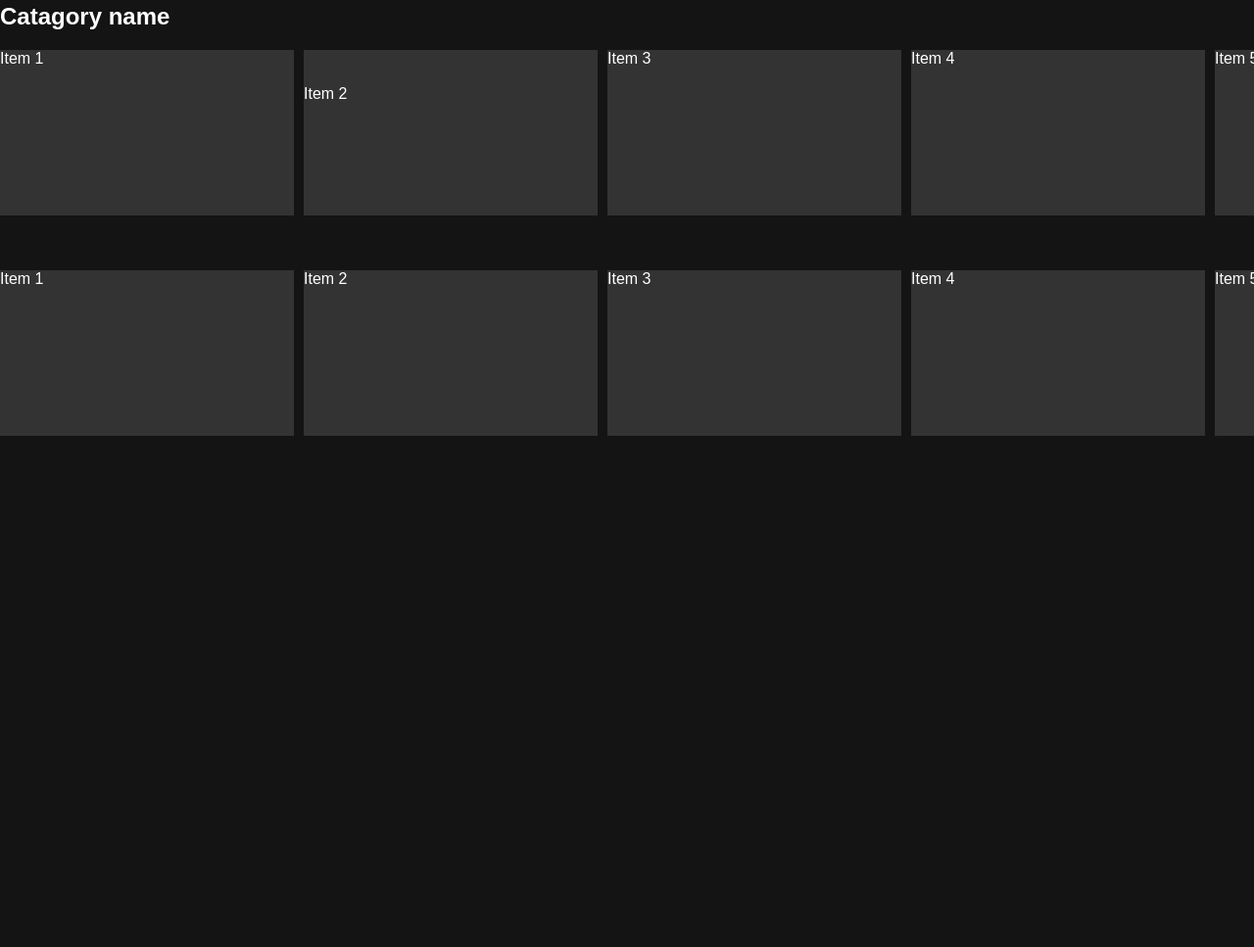
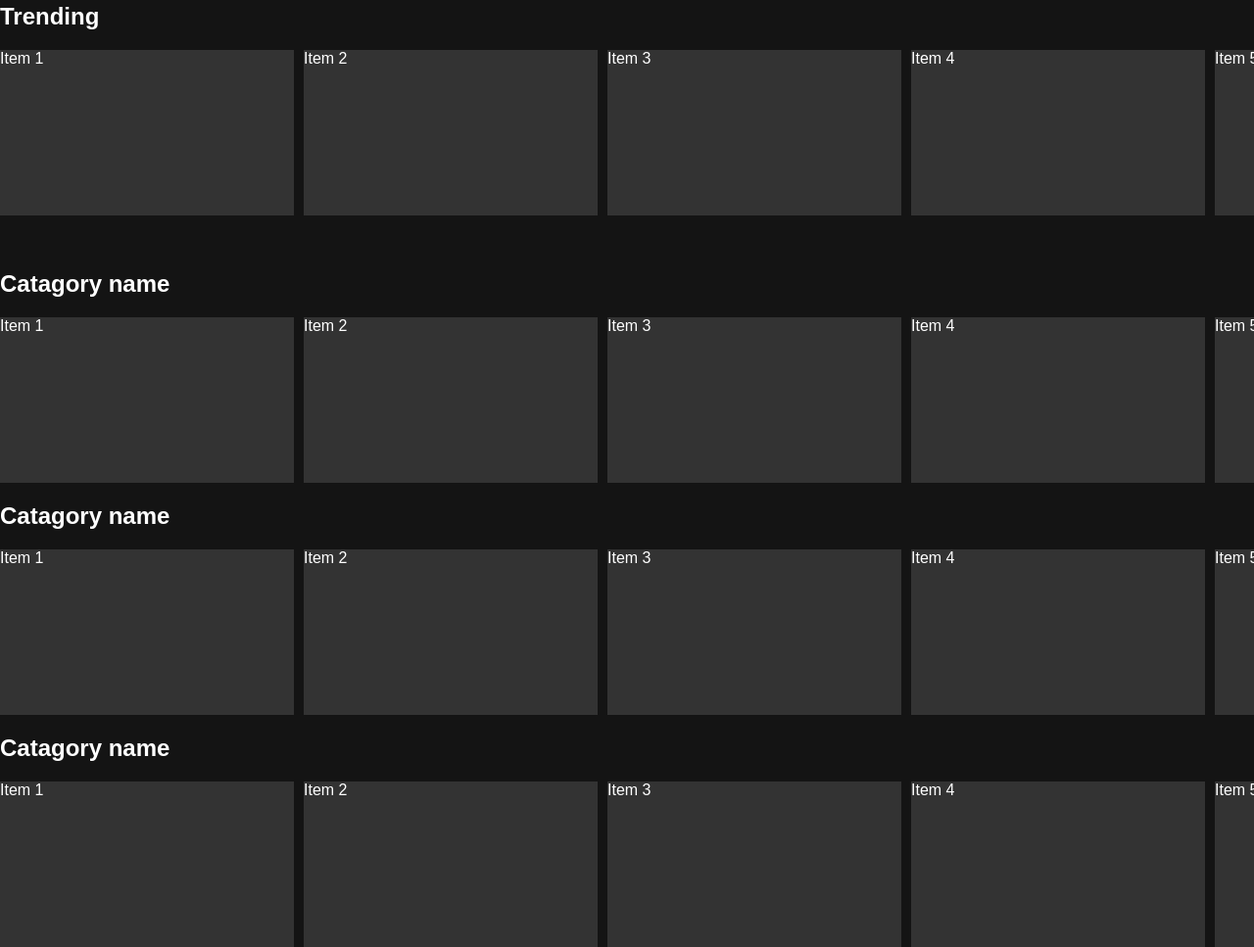
Before and after one commit to yalemsew/TikTrendz, a website: page views/mainpage.html in a window 1280 px wide. Shown: the part 657-1624 px from the top of the page at 98% size. Before the commit the page ends 1102 px from the top, so only its background shows below. Drawn offline with nearby package versions, Linux system fonts and the light colour scheme; a script that the page names is missing.

Commit message:
add reflowCover

```diff
--- a/controller/video.controller.js
+++ b/controller/video.controller.js
@@ -39,6 +39,7 @@ let videoObj = {
   },
   textExtra: [],
   downloadAddr: "",
+  reflowCover: "",
 };
 let originalResJson = {};
 
@@ -74,6 +75,7 @@ exports.fetch = (api) => (req, res) => {
             stats: item.stats,
             textExtra: [],
             downloadAddr: item?.video?.downloadAddr,
+            reflowCover: item?.video?.reflowCover,
           };
 
           if (Array.isArray(item.textExtra)) {
--- a/views/mainpage.html
+++ b/views/mainpage.html
@@ -76,7 +76,6 @@
     /* Adjustments for the scroll button for better visibility */
     .scrollButton {
       display: none;
-      /* Consider hiding the scroll buttons for a cleaner look or restyle them significantly */
     }
 
 
@@ -100,7 +99,7 @@
 
     /* Change color of each text in sphere on hover   */
     .tagcloud--item:hover {
-      color: #FFC300;
+      color: red;
     }
 
     .sphere_body {
@@ -111,6 +110,7 @@
   <script src="https://code.jquery.com/jquery-3.6.0.min.js"></script>
   <script src="https://cdn.jsdelivr.net/npm/TagCloud@2.2.0/dist/TagCloud.min.js"> </script>
   <script type="text/javascript">
+    // create hashtag wordcloud
     document.addEventListener('DOMContentLoaded', function() {
       document.getElementById('scrollButton1').addEventListener('click', function() {
         document.getElementById('items1').scrollLeft -= 1000;
@@ -163,15 +163,19 @@
 
 
     $(() => {
-      // click tag event
+      // hashtag click event
       let rootEl = document.querySelector('.tagcloud');
       rootEl.addEventListener('click', function clickEventHandler(e) {
         console.log(e.target.className)
         if (e.target.className === 'tagcloud--item') {
           window.open(`https://www.google.com/search?q=${e.target.innerText}`, '_blank');
-          // your code here
         }
       });
+
+      // load trending data
+      $.get("/trending", (data) => {
+
+      })
     })
   </script>
 </head>
@@ -188,23 +192,18 @@
     </div>
   </nav>
 
-
   <div class="sphere_body">
     <span class="Sphere"></span>
   </div>
 
-
-
-
-
   <!-- The container for the videos information -->
   <div>
-    <h2> Catagory name </h2>
+    <h2> Trending </h2>
     <div class="container">
       <button class="scrollButton prev" id="scrollButton1">&#10094;</button>
       <div class="items" id="items1">
         <div class="item">Item 1</div>
-        <div class="item"><br><br>Item 2</div>
+        <div class="item">Item 2</div>
         <div class="item">Item 3</div>
         <div class="item">Item 4</div>
         <div class="item">Item 5</div>
@@ -226,6 +225,55 @@
 
   <br><br>
 
+  <h2> Catagory name </h2>
+  <div class="container">
+    <button class="scrollButton prev" id="scrollButton3">&#10094;</button>
+    <div class="items" id="items2">
+      <div class="item">Item 1</div>
+      <div class="item">Item 2</div>
+      <div class="item">Item 3</div>
+      <div class="item">Item 4</div>
+      <div class="item">Item 5</div>
+      <div class="item">Item 6</div>
+      <div class="item">Item 7</div>
+      <div class="item">Item 8</div>
+      <div class="item">Item 1</div>
+      <div class="item">Item 2</div>
+      <div class="item">Item 3</div>
+      <div class="item">Item 4</div>
+      <div class="item">Item 5</div>
+      <div class="item">Item 6</div>
+      <div class="item">Item 7</div>
+      <div class="item">Item 8</div>
+    </div>
+    <button class="scrollButton next" id="scrollButton4">&#10095;</button>
+  </div>
+
+  <h2> Catagory name </h2>
+  <div class="container">
+    <button class="scrollButton prev" id="scrollButton3">&#10094;</button>
+    <div class="items" id="items2">
+      <div class="item">Item 1</div>
+      <div class="item">Item 2</div>
+      <div class="item">Item 3</div>
+      <div class="item">Item 4</div>
+      <div class="item">Item 5</div>
+      <div class="item">Item 6</div>
+      <div class="item">Item 7</div>
+      <div class="item">Item 8</div>
+      <div class="item">Item 1</div>
+      <div class="item">Item 2</div>
+      <div class="item">Item 3</div>
+      <div class="item">Item 4</div>
+      <div class="item">Item 5</div>
+      <div class="item">Item 6</div>
+      <div class="item">Item 7</div>
+      <div class="item">Item 8</div>
+    </div>
+    <button class="scrollButton next" id="scrollButton4">&#10095;</button>
+  </div>
+
+  <h2> Catagory name </h2>
   <div class="container">
     <button class="scrollButton prev" id="scrollButton3">&#10094;</button>
     <div class="items" id="items2">
```
Also changed, not shown: model/video.model.js (+5 -4 lines).
